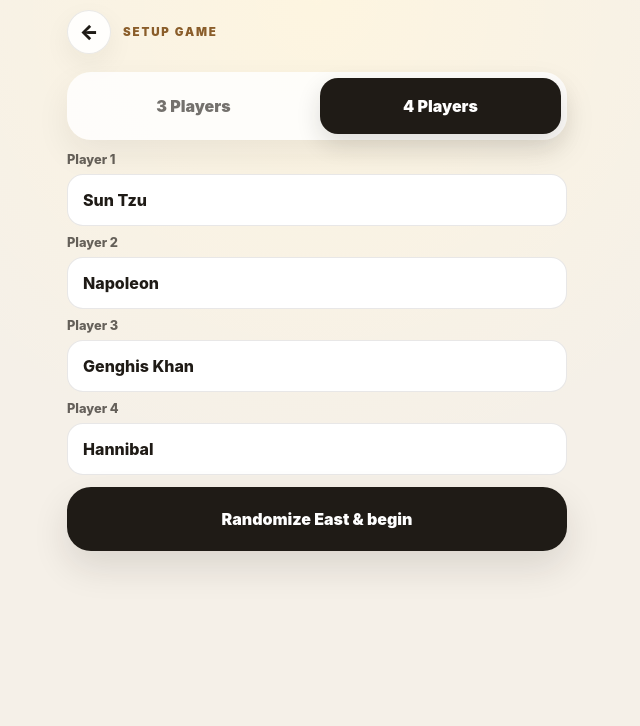
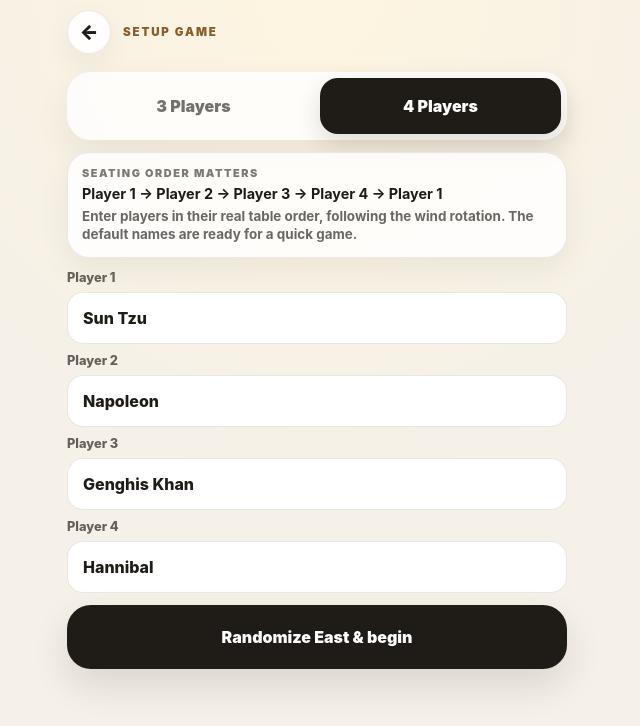
Before and after one commit to NolteGit/mahjong-companion, an Angular app: page / in a window 1280 px wide. Both pictures are taken after a click on the button "Start Game". Shown: the top 726 px of the page, without its empty margins (323-963 px from the left). Built offline with nearby package versions, Linux system fonts and the light colour scheme.

Commit message:
chore: raise component style budget

```diff
--- a/angular.json
+++ b/angular.json
@@ -43,8 +43,8 @@
                 },
                 {
                   "type": "anyComponentStyle",
-                  "maximumWarning": "4kB",
-                  "maximumError": "8kB"
+                  "maximumWarning": "12kB",
+                  "maximumError": "16kB"
                 }
               ],
               "outputHashing": "all"
--- a/src/app/app.html
+++ b/src/app/app.html
@@ -36,6 +36,19 @@
           4 Players
         </button>
       </div>
+
+      <section class="seating-note" aria-label="Seating order note">
+        <span>Seating order matters</span>
+        <strong>
+          {{ playerCount() === 3
+            ? 'Player 1 → Player 2 → Player 3 → Player 1'
+            : 'Player 1 → Player 2 → Player 3 → Player 4 → Player 1' }}
+        </strong>
+        <p>
+          Enter players in their real table order, following the wind rotation.
+          The default names are ready for a quick game.
+        </p>
+      </section>
 
       <div class="setup-player-list">
         @for (name of playerNames().slice(0, playerCount()); track $index) {
--- a/src/app/app.scss
+++ b/src/app/app.scss
@@ -175,6 +175,37 @@ h2 {
 .scoreline-list {
   display: grid;
   gap: 9px;
+}
+
+.seating-note {
+  display: grid;
+  gap: 5px;
+  border: 1px solid rgba(31, 27, 22, 0.09);
+  border-radius: 22px;
+  background: rgba(255, 255, 255, 0.82);
+  padding: 13px 14px;
+  box-shadow: 0 12px 32px rgba(31, 27, 22, 0.06);
+}
+
+.seating-note span {
+  color: rgba(31, 27, 22, 0.58);
+  font-size: 0.68rem;
+  font-weight: 900;
+  letter-spacing: 0.14em;
+  text-transform: uppercase;
+}
+
+.seating-note strong {
+  color: #1f1b16;
+  font-size: 0.9rem;
+  line-height: 1.2;
+}
+
+.seating-note p {
+  color: rgba(31, 27, 22, 0.66);
+  font-size: 0.84rem;
+  font-weight: 750;
+  line-height: 1.35;
 }
 
 .field {
@@ -462,6 +493,16 @@ input[type='number']::-webkit-inner-spin-button {
     gap: 9px;
   }
 
+  .seating-note {
+    gap: 4px;
+    border-radius: 18px;
+    padding: 11px 12px;
+  }
+
+  .seating-note p {
+    font-size: 0.8rem;
+  }
+
   .player-grid {
     gap: 7px;
   }
```
